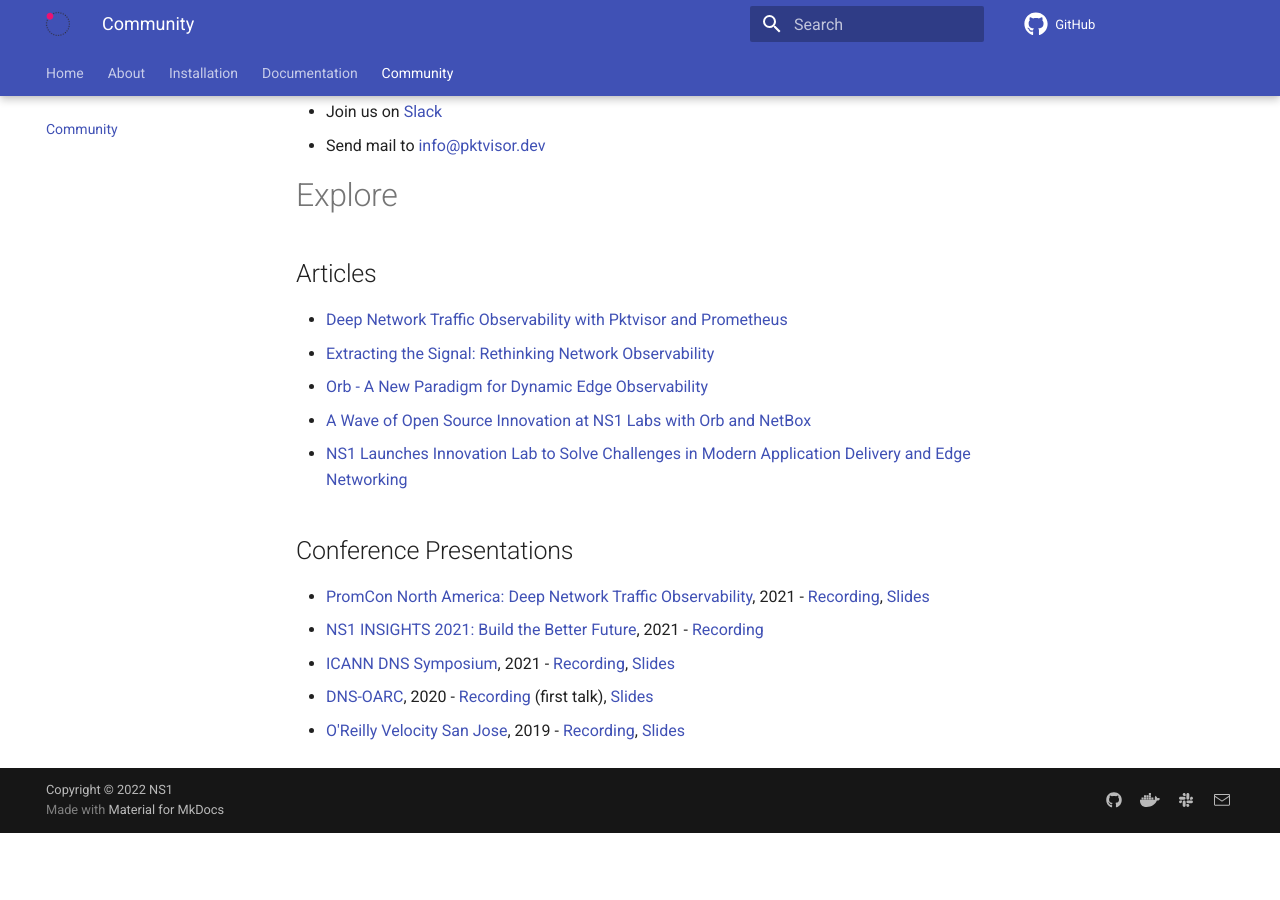
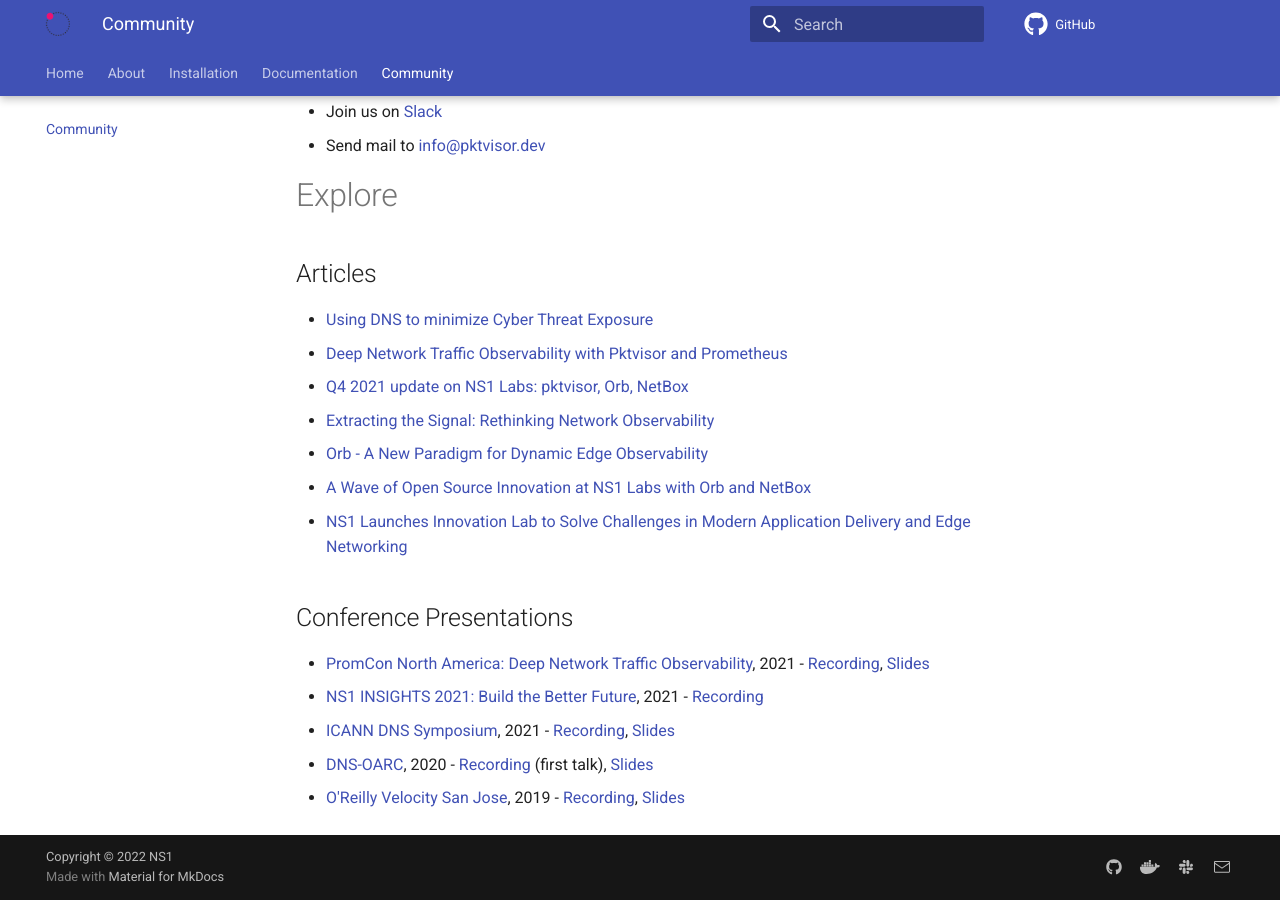
Before and after one commit to orb-community/orb-website, an MkDocs documentation site: the page built from docs/contact.md, in a window 1280 px wide and 900 px high, scrolled down 541 px. Built offline with MkDocs 1.6.1 and Material for MkDocs 9.7.7, drawn with Linux system fonts in a browser that asks for light colours; comment, search, counter and statistics services are not loaded; before the commit the page ends 1374 px from its top, so only the background shows below that.

Commit message:
link added to latest blog post

```diff
--- a/docs/contact.md
+++ b/docs/contact.md
@@ -17,7 +17,9 @@
 
 # Explore
 ## Articles
+* [Using DNS to minimize Cyber Threat Exposure](https://ns1.com/blog/using-dns-to-minimize-cyber-threat-exposure)
 * [Deep Network Traffic Observability with Pktvisor and Prometheus](https://ns1.com/blog/deep-network-traffic-observability-pktvisor-prometheus)
+* [Q4 2021 update on NS1 Labs: pktvisor, Orb, NetBox](https://ns1.com/blog/an-update-on-open-source-innovation-at-ns1-labs)
 * [Extracting the Signal: Rethinking Network Observability](https://ns1.com/blog/extracting-the-signal-rethinking-network-observability)
 * [Orb - A New Paradigm for Dynamic Edge Observability](https://ns1.com/blog/orb-a-new-paradigm-for-dynamic-edge-observability)
 * [A Wave of Open Source Innovation at NS1 Labs with Orb and NetBox](https://ns1.com/blog/a-wave-of-open-source-innovation-at-ns1-labs-with-orb-and-netbox)
```
